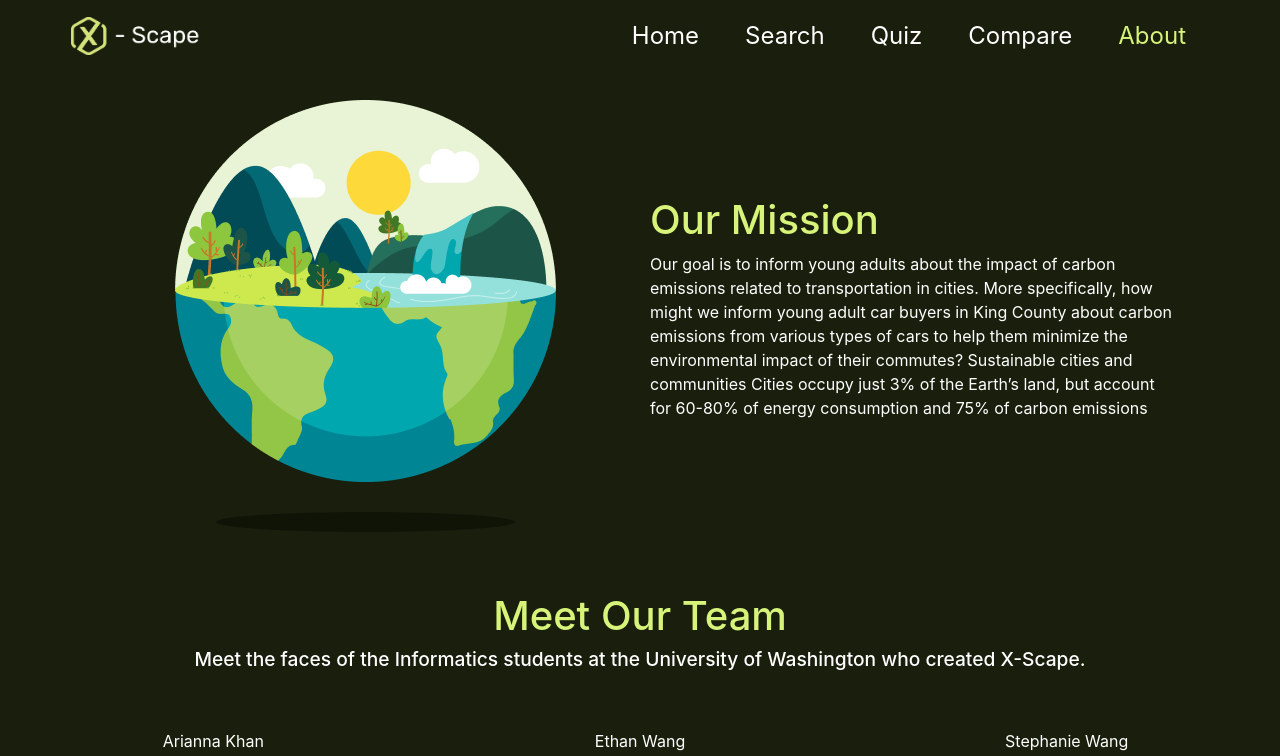
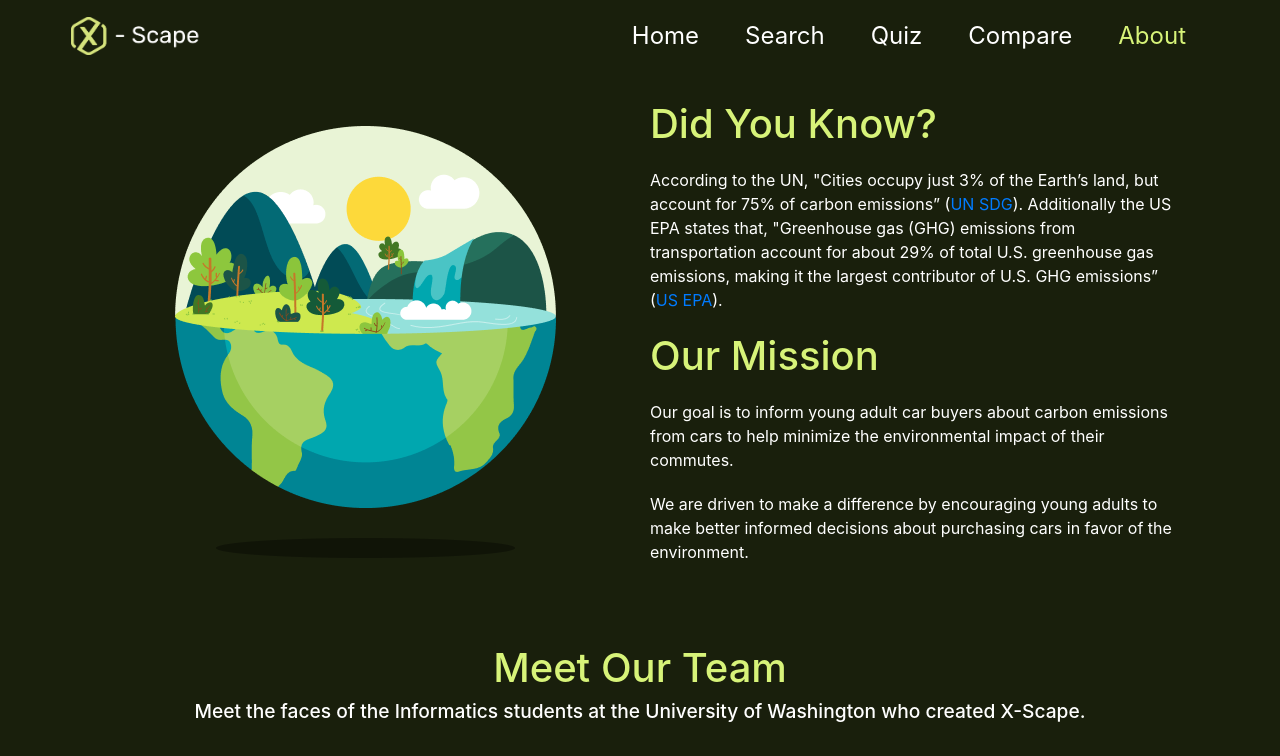
Before and after one commit to UW-INFO442-AU23/sus-city, a React (Create React App) app: page /About in a window 1280 px wide. Shown: the top 756 px of the page. Built offline with nearby package versions, Linux system fonts and the light colour scheme.

Commit message:
Fixed about page text
Fixed about page text

```diff
--- a/src/components/About/about.js
+++ b/src/components/About/about.js
@@ -13,17 +13,22 @@ export default function About(props) {
 				</div>
 				<div className="about-column">
 					{/* Text content goes here */}
+					<h1>Did You Know?</h1>
+					<p>
+						According to the UN, "Cities occupy just 3% of the Earth’s land, but account for 75% of carbon
+						emissions” (<a href="https://www.un.org/sustainabledevelopment/cities/ " target="_blank">UN SDG</a>).
+						Additionally the US EPA states that, "Greenhouse gas (GHG) emissions from transportation account
+						for about 29% of total U.S. greenhouse gas emissions, making it the largest contributor of U.S. GHG emissions”
+						(<a href="https://www.epa.gov/transportation-air-pollution-and-climate-change/carbon-pollution-transportation#:~:text=%E2%80%8BGreenhouse%20gas%20(GHG)%20emissions,contributor%20of%20U.S.%20GHG%20emissions"
+							target="_blank">US EPA</a>).
+					</p>
+
 					<h1>Our Mission</h1>
 					<p>
-						Our goal is to inform young adults about the impact of
-						carbon emissions related to transportation in cities.
-						More specifically, how might we inform young adult car
-						buyers in King County about carbon emissions from
-						various types of cars to help them minimize the
-						environmental impact of their commutes? Sustainable
-						cities and communities Cities occupy just 3% of the
-						Earth’s land, but account for 60-80% of energy
-						consumption and 75% of carbon emissions
+						Our goal is to inform young adult car buyers about carbon emissions from cars to help minimize the environmental
+						impact of their commutes.
+					</p>
+					<p>We are driven to make a difference by encouraging young adults to make better informed decisions about purchasing cars in favor of the environment.
 					</p>
 				</div>
 			</div>
--- a/src/index.css
+++ b/src/index.css
@@ -892,10 +892,13 @@ input[type="radio"] {
 
 .about-column h1 {
 	color: var(--primary-color);
+	margin-bottom: 20px;
 }
 
 .about-column p {
 	color: var(--secondary-color);
+	margin-bottom: 20px;
+
 }
 
 .about-img {
```
